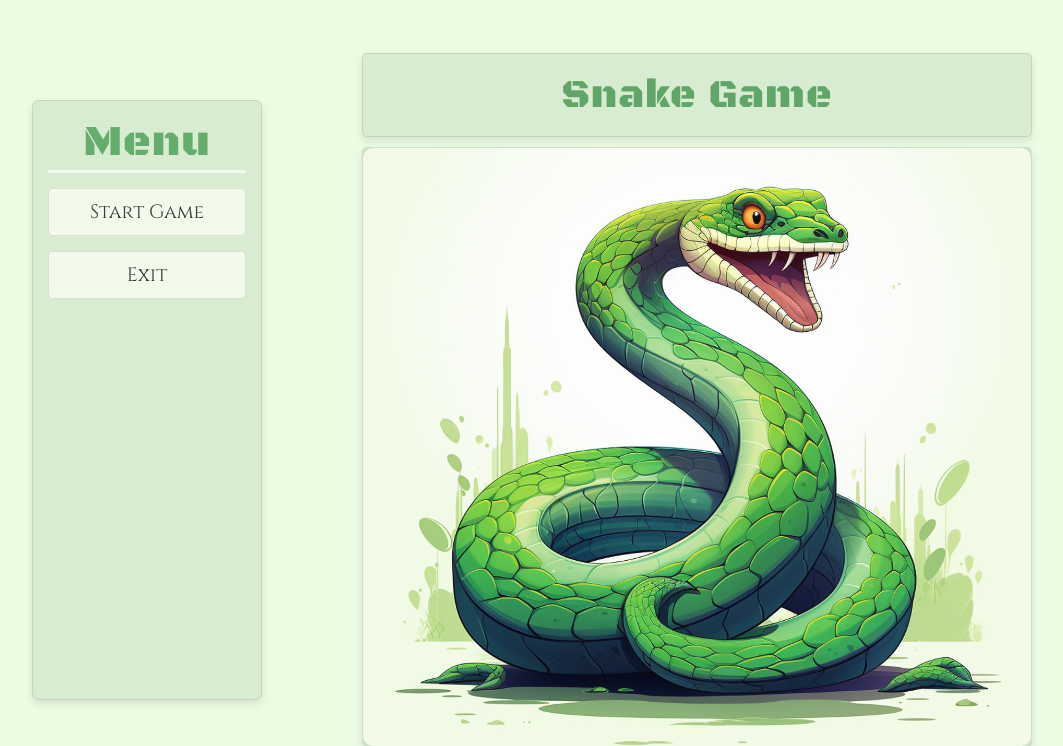
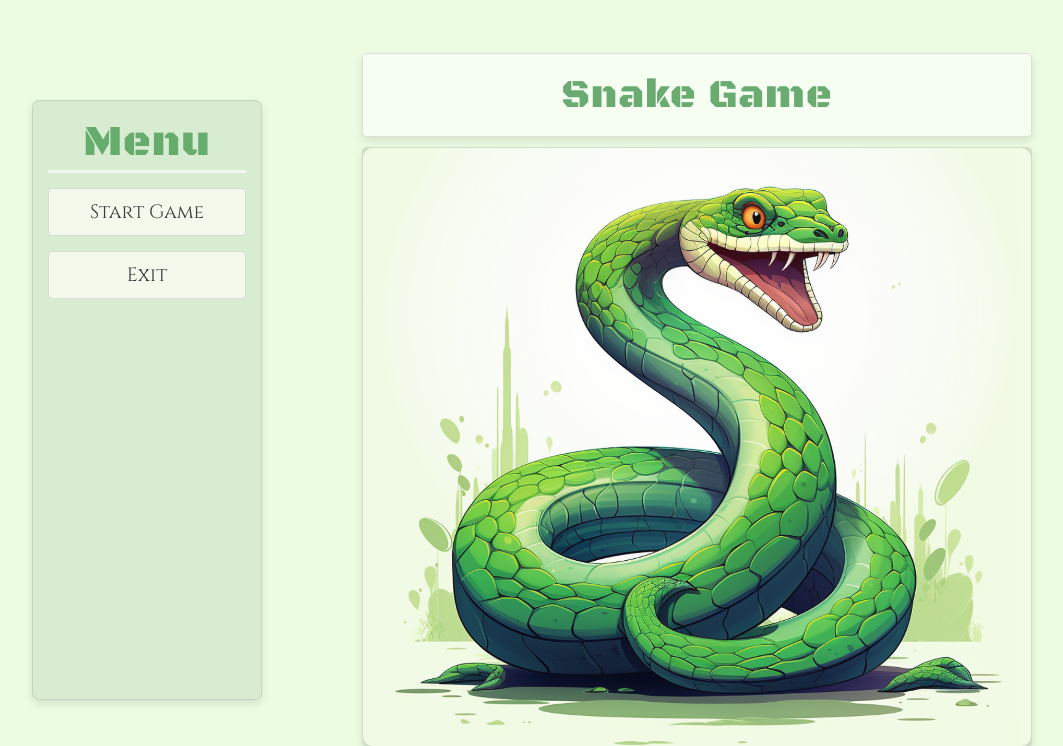
Before and after one commit to MRGiorgiosDev8/snake_game, a Django app: page / in a window 1280 px wide. Shown: the top 746 px of the page, without its empty margins (8-1071 px from the left). Run offline with Django 5.2, Linux system fonts and the light colour scheme; some web fonts are replaced.

Commit message:
update styles.css

```diff
--- a/game/static/game/css/styles.css
+++ b/game/static/game/css/styles.css
@@ -97,7 +97,7 @@ header, footer {
     width: 100%;
     padding: 1em;
     text-align: center;
-    background-color:  rgba(189, 218, 189, 0.458);
+    background-color:  #fcfef9a4;
     border-radius: 5px;
     margin-bottom: 10px;
     border: 1px solid rgba(156, 155, 155, 0.29);
@@ -142,7 +142,7 @@ canvas {
     border-radius: 5px;
     font-size: 1.6em;
     color: #e5615ce5;
-    background: #f3f9eb;
+    background: #fcfef9a4;
     border: 1px solid rgba(156, 155, 155, 0.29);
     font-family: "Black Ops One", system-ui;
     font-weight: 400;
```
